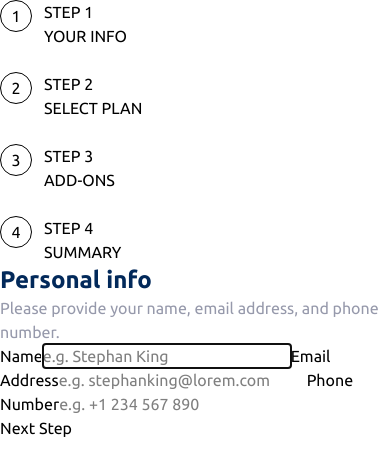
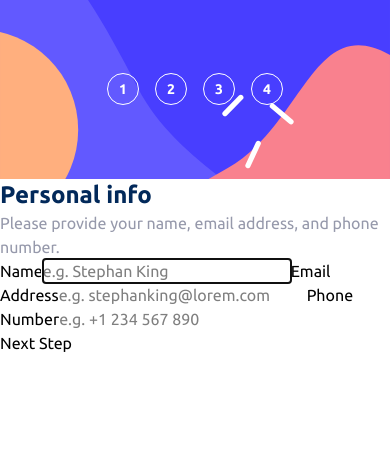
Before and after one commit to SanazBHMN/multi-step-form, a React (Vite) app: page / in a window 390 px wide. Shown: the top 476 px of the page. Built offline with nearby package versions, Linux system fonts and the light colour scheme.

Commit message:
Display steps responsively

```diff
--- a/src/components/Step.tsx
+++ b/src/components/Step.tsx
@@ -5,12 +5,12 @@ interface StepProps {
 
 export const Step = ({ stepNumber, stepTitle }: StepProps) => {
   return (
-    <li className="flex items-start justify-start gap-3">
-      <div className="flex h-8 w-8 items-center justify-center rounded-full border">
+    <li className={`flex items-start justify-start gap-3 text-sm font-bold`}>
+      <div className="flex h-8 w-8 items-center justify-center rounded-full border text-white">
         {stepNumber}
       </div>
       {stepTitle && (
-        <div className="flex flex-col">
+        <div className="hidden flex-col sm:flex ">
           <p>STEP {stepNumber}</p>
           <p className="uppercase">{stepTitle}</p>
         </div>
--- a/src/components/StepsList.tsx
+++ b/src/components/StepsList.tsx
@@ -1,6 +1,9 @@
 import { ReactElement } from "react";
 // components
 import { Step } from "./Step";
+// images
+import mobileBackground from "../assets/images/bg-sidebar-mobile.svg";
+import desktopBackground from "../assets/images/bg-sidebar-desktop.svg";
 
 interface StepsListProps {
   steps: ReactElement[];
@@ -8,9 +11,18 @@ interface StepsListProps {
 
 export const StepsList = ({ steps }: StepsListProps) => {
   const stepTitles = ["your info", "select plan", "add-ons", "summary"];
-  //   console.log(steps);
+
   return (
-    <ol className="flex flex-col justify-start gap-6">
+    <div className="relative">
+      <img
+        src={mobileBackground}
+        className="block h-auto w-full sm:hidden"
+        alt=""
+      />
+      <img src={desktopBackground} className="hidden sm:block" alt="" />
+      <ol
+        className={`absolute top-[50%] left-[50%] flex -translate-1/2 justify-center gap-4 sm:top-36 sm:left-24 sm:flex-col`}
+      >
         {steps.map((_, index) => (
           <Step
             key={index}
@@ -19,5 +31,6 @@ export const StepsList = ({ steps }: StepsListProps) => {
           />
         ))}
       </ol>
+    </div>
   );
 };
```
Lines whose indentation alone changed are shown as unchanged.
